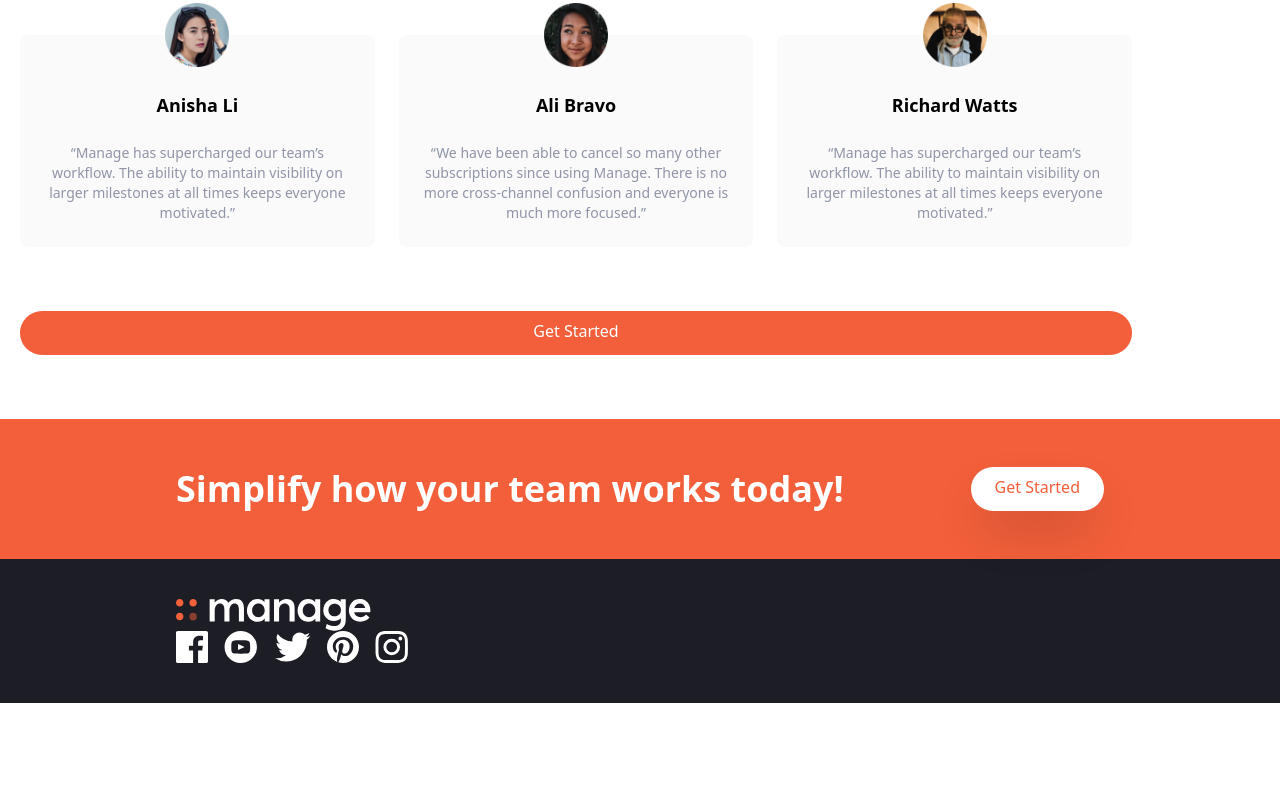
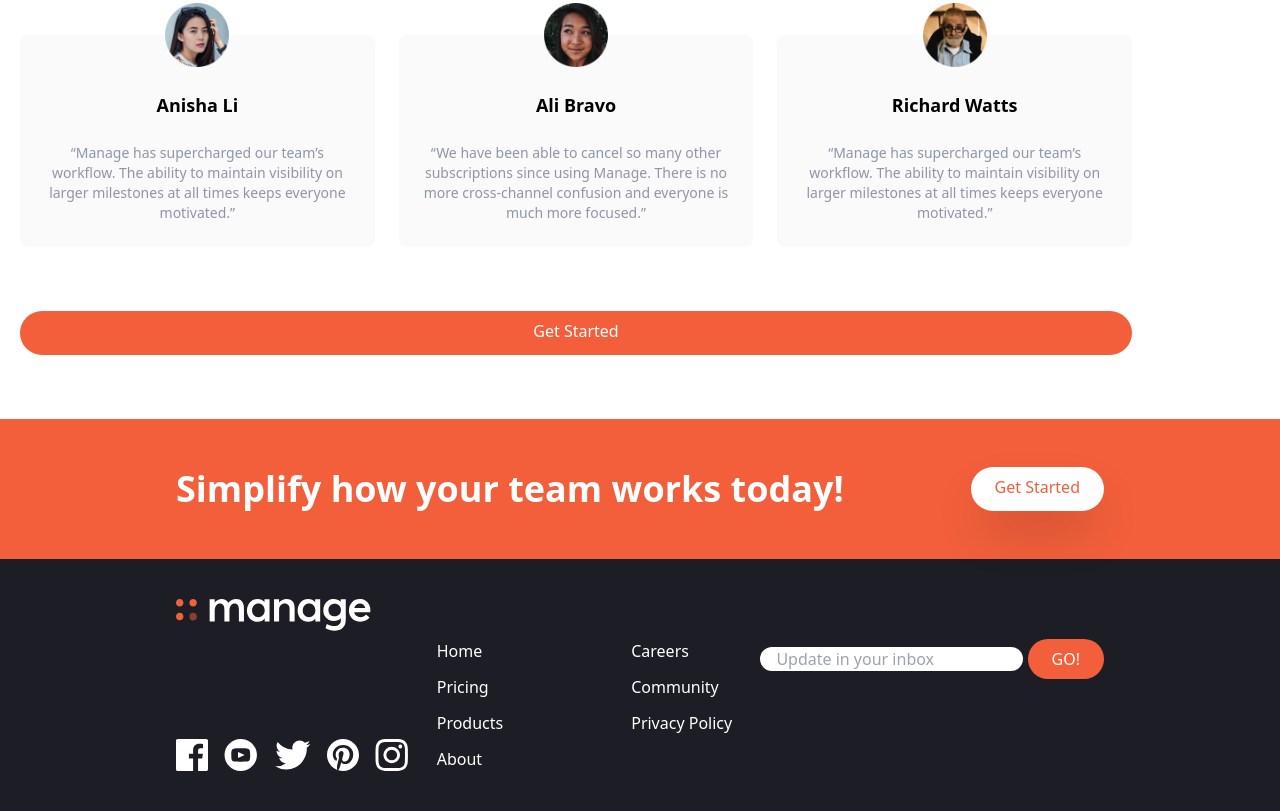
Before and after one commit to Julio-Soto/tailwind-landing, a website: page index.html in a window 1280 px wide. Shown: the part 1369-2180 px from the top of the page. Before the commit the page ends 2072 px from the top, so only its background shows below. Drawn offline with nearby package versions, Linux system fonts and the light colour scheme; files that its build step writes are made by us from their sources.

Commit message:
added footer menu list

```diff
--- a/index.html
+++ b/index.html
@@ -231,6 +231,32 @@
                 </div>
             </div>
             <!--List Container-->
+            <div class="flex justify-around space-x-32">
+                <div class="flex flex-col space-y-3 text-white">
+                    <a href="#" class="hover:text-brightRed">Home</a>
+                    <a href="#" class="hover:text-brightRed">Pricing</a>
+                    <a href="#" class="hover:text-brightRed">Products</a>
+                    <a href="#" class="hover:text-brightRed">About</a>
+                </div>
+                <div class="flex flex-col space-y-3 text-white">
+                    <a href="#" class="hover:text-brightRed">Careers</a>
+                    <a href="#" class="hover:text-brightRed">Community</a>
+                    <a href="#" class="hover:text-brightRed">Privacy Policy</a>
+                </div>
+            </div>
+
+            <!--Input Container-->
+            <div class="flex flex-col justify-between">
+                <form>
+                    <input type="text"
+                    class="flex-1 px-4 rounded-full focus:outline-none"
+                    placeholder="Update in your inbox"
+                    />
+                    <button class="px-6 py-2 text-white rounded-full bg-brightRed hover:bg-brightRedLight focus:outline-none">
+                        GO!
+                    </button>
+                </form>
+            </div>
         </div>
     </footer>
 </body>
```
